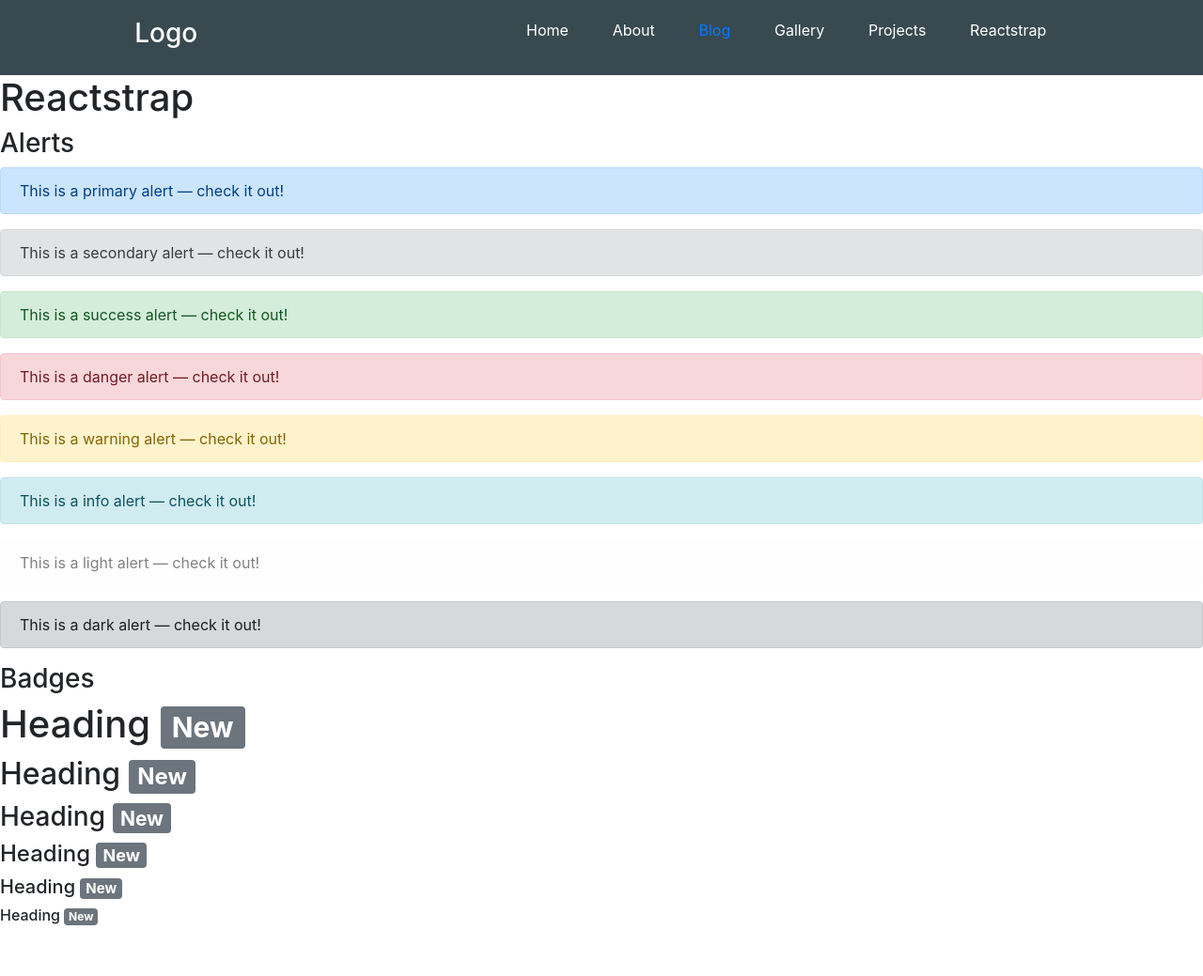
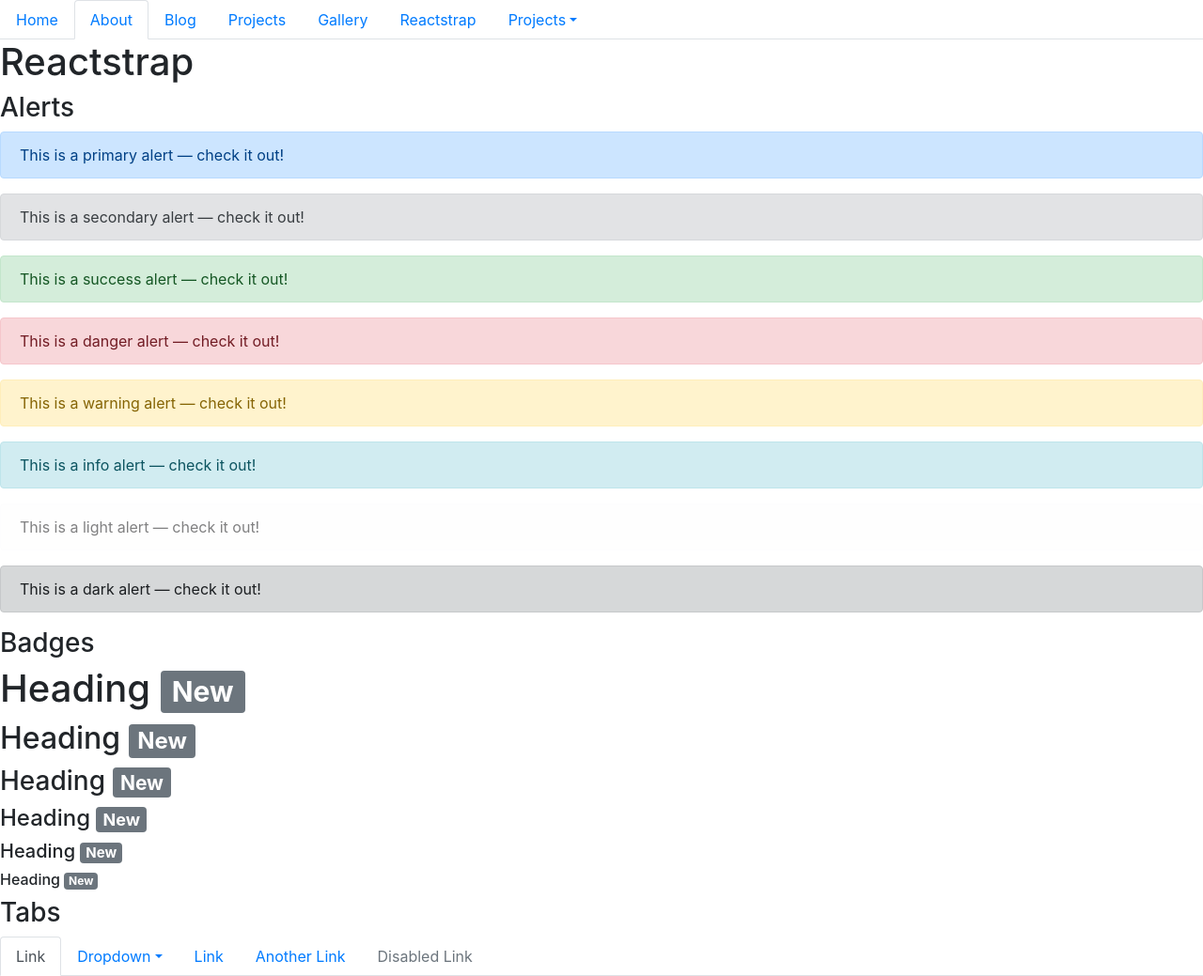
Before and after one commit to PovilasU/webdev-is-fun-app, a React app: page /reactstrap in a window 1280 px wide. Shown: the whole page at 94% size. Before the commit the page ends 993 px from the top, so only its background shows below. Built offline with nearby package versions, Linux system fonts and the light colour scheme.

Commit message:
changed navigation bar to reactstrap

```diff
--- a/src/components/App.js
+++ b/src/components/App.js
@@ -1,6 +1,6 @@
 import React, { Component } from "react";
 import { BrowserRouter as Router, Switch, Route } from "react-router-dom";
-import Nav from "./Nav.js";
+import NavigationBar from "./NavigationBar.js";
 import Home from "./Home.js";
 import About from "./About.js";
 import Gallery from "./Gallery.js";
@@ -12,7 +12,7 @@
     return (
       <Router>
         <div className="App">
-          <Nav />
+          <NavigationBar />
           <Switch>
             <Route path="/" exact component={Home} />
             <Route path="/home" component={Home} />
--- a/src/components/Home.js
+++ b/src/components/Home.js
@@ -4,7 +4,7 @@
   return (
     <div>
       <Jumbotron>
-        <h1 className="display-3">Hello, world!</h1>
+        <h1 className="display-3">Web Dev Is Fun</h1>
         <p className="lead">
           This is a simple hero unit, a simple Jumbotron-style component for
           calling extra attention to featured content or information.
--- a/src/components/Nav.js
+++ /dev/null
@@ -1,36 +0,0 @@
-import React from "react";
-import { Link } from "react-router-dom";
-
-function Nav() {
-  const navStyle = {
-    color: "white"
-  };
-  return (
-    <nav>
-      <h3>Logo</h3>
-      <ul className="nav-links">
-        <Link style={navStyle} to="/home">
-          <li>Home</li>
-        </Link>
-        <Link style={navStyle} to="/about">
-          <li>About</li>
-        </Link>
-        <li>
-          <a href="https://webdev-is-fun.blogspot.com/" target="_balnk">
-            Blog
-          </a>
-        </li>
-        <Link style={navStyle} to="/gallery">
-          <li>Gallery</li>
-        </Link>
-        <Link style={navStyle} to="/projects">
-          <li>Projects</li>
-        </Link>
-        <Link style={navStyle} to="/reactstrap">
-          <li>Reactstrap</li>
-        </Link>
-      </ul>
-    </nav>
-  );
-}
-export default Nav;
--- /dev/null
+++ b/src/components/NavigationBar.js
@@ -0,0 +1,105 @@
+import React, { useState } from "react";
+import { Link } from "react-router-dom";
+import {
+  Nav,
+  NavItem,
+  Dropdown,
+  DropdownItem,
+  DropdownToggle,
+  DropdownMenu,
+  NavLink
+} from "reactstrap";
+
+// function NavigatioBar() {
+
+const NavigationBar = props => {
+  const [dropdownOpen, setDropdownOpen] = useState(false);
+
+  const toggle = () => setDropdownOpen(!dropdownOpen);
+  // const navStyle = {
+  //   color: "white"
+  // };
+  return (
+    <div>
+      <Nav tabs>
+        {/* <NavItem>
+          <NavLink href="#" active>
+            About
+          </NavLink>
+        </NavItem> */}
+        <NavItem>
+          <NavLink>
+            <Link to="/home">Home</Link>
+          </NavLink>
+        </NavItem>
+        <NavItem>
+          <NavLink active>
+            <Link to="/about">About</Link>
+          </NavLink>
+        </NavItem>
+        <NavItem>
+          <NavLink href="https://webdev-is-fun.blogspot.com/" target="_balnk">
+            Blog
+          </NavLink>
+        </NavItem>
+        <NavItem>
+          <NavLink>
+            <Link to="/projects">Projects</Link>
+          </NavLink>
+        </NavItem>
+        <NavItem>
+          <NavLink>
+            <Link to="/gallery">Gallery</Link>
+          </NavLink>
+        </NavItem>
+        <NavItem>
+          <NavLink>
+            <Link to="/reactstrap">Reactstrap</Link>
+          </NavLink>
+        </NavItem>
+
+        <Dropdown nav isOpen={dropdownOpen} toggle={toggle}>
+          <DropdownToggle nav caret>
+            Projects
+          </DropdownToggle>
+          <DropdownMenu>
+            <DropdownItem header>Header</DropdownItem>
+            <DropdownItem disabled>Action</DropdownItem>
+            <DropdownItem>Another Action</DropdownItem>
+            <DropdownItem divider />
+            <DropdownItem>Another Action</DropdownItem>
+          </DropdownMenu>
+        </Dropdown>
+      </Nav>
+    </div>
+
+    // <nav>
+
+    //   <h3>Logo</h3>
+    //   <ul className="nav-links">
+    //     <Link style={navStyle} to="/home">
+    //       <li>Home</li>
+    //     </Link>
+    //     <Link style={navStyle} to="/about">
+    //       <li>About</li>
+    //     </Link>
+    //     <li>
+    //       <a href="https://webdev-is-fun.blogspot.com/" target="_balnk">
+    //         Blog
+    //       </a>
+    //     </li>
+    //     <Link style={navStyle} to="/gallery">
+    //       <li>Gallery</li>
+    //     </Link>
+    //     <Link style={navStyle} to="/projects">
+    //       <li>Projects</li>
+    //     </Link>
+    //     <Link style={navStyle} to="/reactstrap">
+    //       <li>Reactstrap</li>
+    //     </Link>
+    //   </ul>
+
+    // </nav>
+  );
+};
+export default NavigationBar;
--- a/src/components/Reactstrap.js
+++ b/src/components/Reactstrap.js
@@ -1,9 +1,22 @@
-import React from "react";
+import React, { useState } from "react";
 import { Button } from "reactstrap";
 import { Alert } from "reactstrap";
 import { Badge } from "reactstrap";
+import { Container } from "reactstrap";
+import {
+  Nav,
+  NavItem,
+  Dropdown,
+  DropdownItem,
+  DropdownToggle,
+  DropdownMenu,
+  NavLink
+} from "reactstrap";
 
-function Reactstrap() {
+const Reactstrap = props => {
+  const [dropdownOpen, setDropdownOpen] = useState(false);
+
+  const toggle = () => setDropdownOpen(!dropdownOpen);
   return (
     <div>
       <h1>Reactstrap</h1>
@@ -43,7 +56,41 @@
           Heading <Badge color="secondary">New</Badge>
         </h6>
       </div>
+
+      <div>
+        <h3>Tabs</h3>
+        <Nav tabs>
+          <NavItem>
+            <NavLink href="#" active>
+              Link
+            </NavLink>
+          </NavItem>
+          <Dropdown nav isOpen={dropdownOpen} toggle={toggle}>
+            <DropdownToggle nav caret>
+              Dropdown
+            </DropdownToggle>
+            <DropdownMenu>
+              <DropdownItem header>Header</DropdownItem>
+              <DropdownItem disabled>Action</DropdownItem>
+              <DropdownItem>Another Action</DropdownItem>
+              <DropdownItem divider />
+              <DropdownItem>Another Action</DropdownItem>
+            </DropdownMenu>
+          </Dropdown>
+          <NavItem>
+            <NavLink href="#">Link</NavLink>
+          </NavItem>
+          <NavItem>
+            <NavLink href="#">Another Link</NavLink>
+          </NavItem>
+          <NavItem>
+            <NavLink disabled href="#">
+              Disabled Link
+            </NavLink>
+          </NavItem>
+        </Nav>
+      </div>
     </div>
   );
-}
+};
 export default Reactstrap;
```
